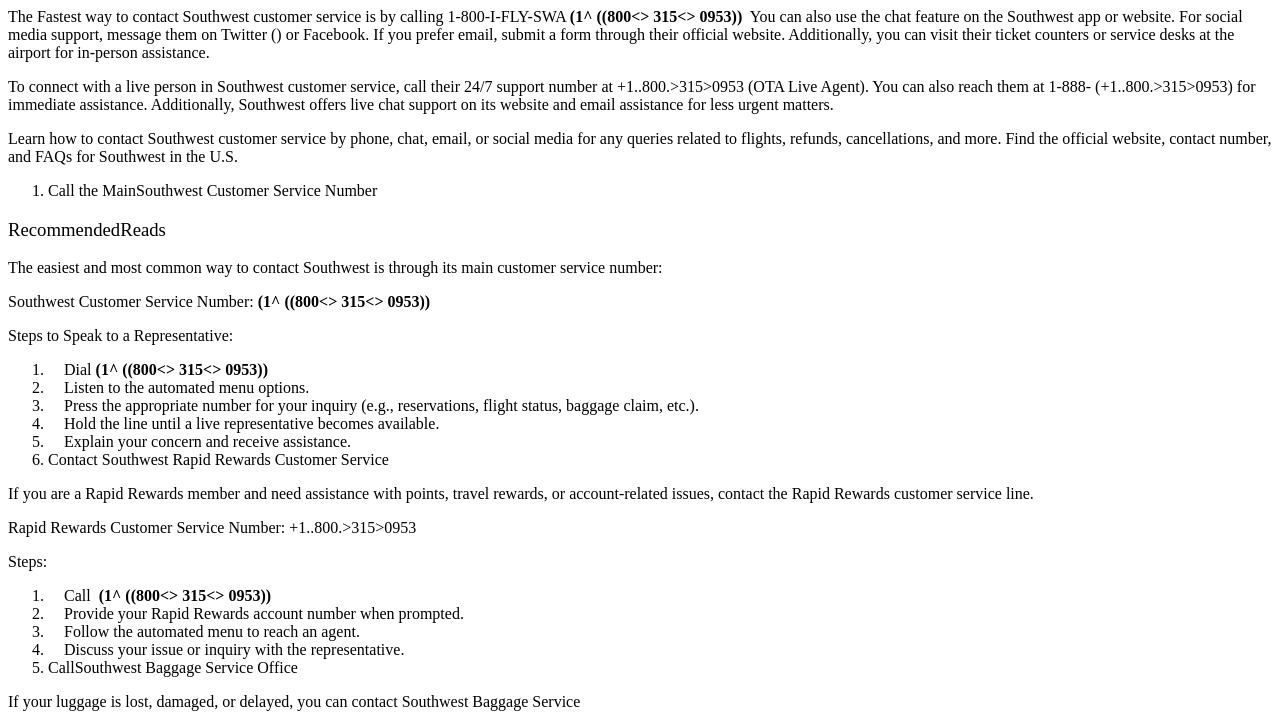
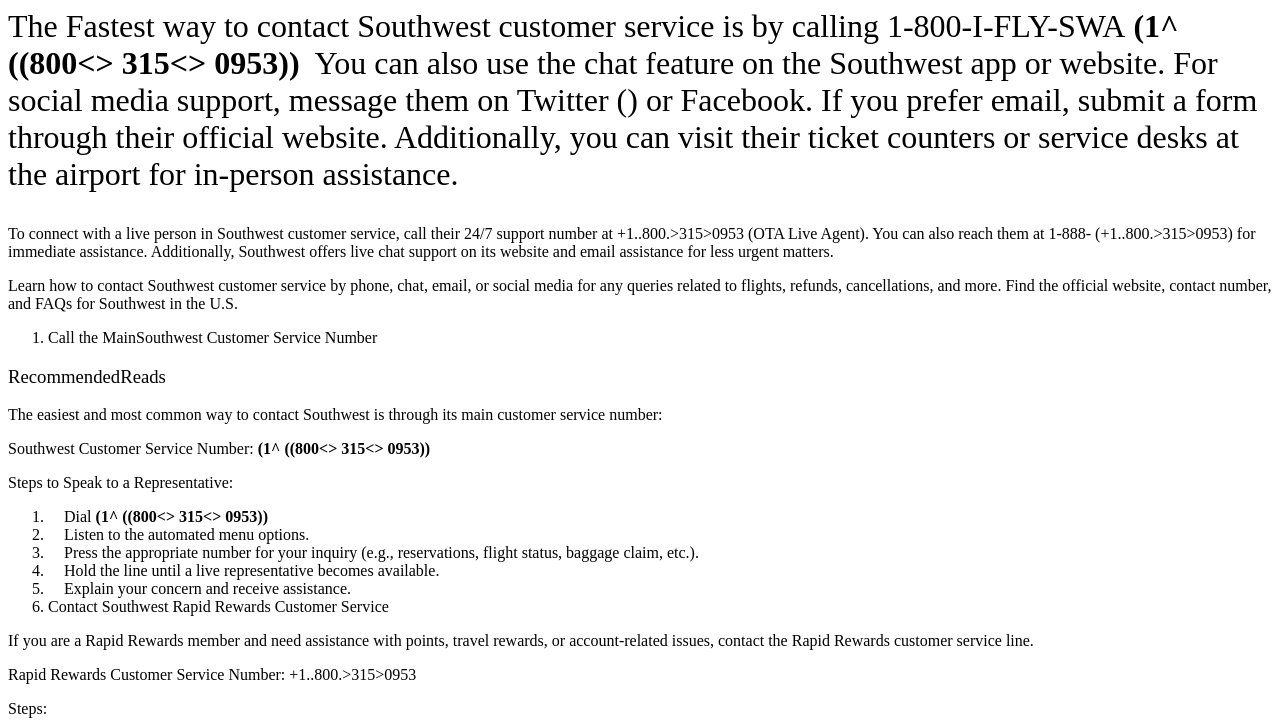
Before and after one commit to Sumitpanjiyar01/sss, a plain HTML site: page index.html in a window 1280 px wide. Shown: the top 724 px of the page. Drawn offline with Linux system fonts and the light colour scheme.

Commit message:
Update index.html
change done

```diff
--- a/index.html
+++ b/index.html
@@ -1,4 +1,4 @@
-<p><span style="font-weight: 400;">The Fastest way to contact Southwest customer service is by calling 1-800-I-FLY-SWA</span> <strong>(1^ ((800&lt;&gt; 315&lt;&gt; 0953))</strong><span style="font-weight: 400;">&nbsp; </span><span style="font-weight: 400;">You can also use the chat feature on the Southwest app or website. For social media support, message them on Twitter () or Facebook. If you prefer email, submit a form through their official website. Additionally, you can visit their ticket counters or service desks at the airport for in-person assistance.</span></p>
+<h1><p><span style="font-weight: 400;">The Fastest way to contact Southwest customer service is by calling 1-800-I-FLY-SWA</span> <strong>(1^ ((800&lt;&gt; 315&lt;&gt; 0953))</strong><span style="font-weight: 400;">&nbsp; </span><span style="font-weight: 400;">You can also use the chat feature on the Southwest app or website. For social media support, message them on Twitter () or Facebook. If you prefer email, submit a form through their official website. Additionally, you can visit their ticket counters or service desks at the airport for in-person assistance.</span></p></h1>
 <p><span style="font-weight: 400;">To connect with a live person in Southwest customer service, call their 24/7 support number at +1..800.&gt;315&gt;0953 (OTA Live Agent). You can also reach them at 1-888- (+1..800.&gt;315&gt;0953) for immediate assistance. Additionally, Southwest offers live chat support on its website and email assistance for less urgent matters.</span></p>
 <p><span style="font-weight: 400;">Learn how to contact Southwest customer service by phone, chat, email, or social media for any queries related to flights, refunds, cancellations, and more. Find the official website, contact number, and FAQs for Southwest in the U.S.</span></p>
 <ol>
```
